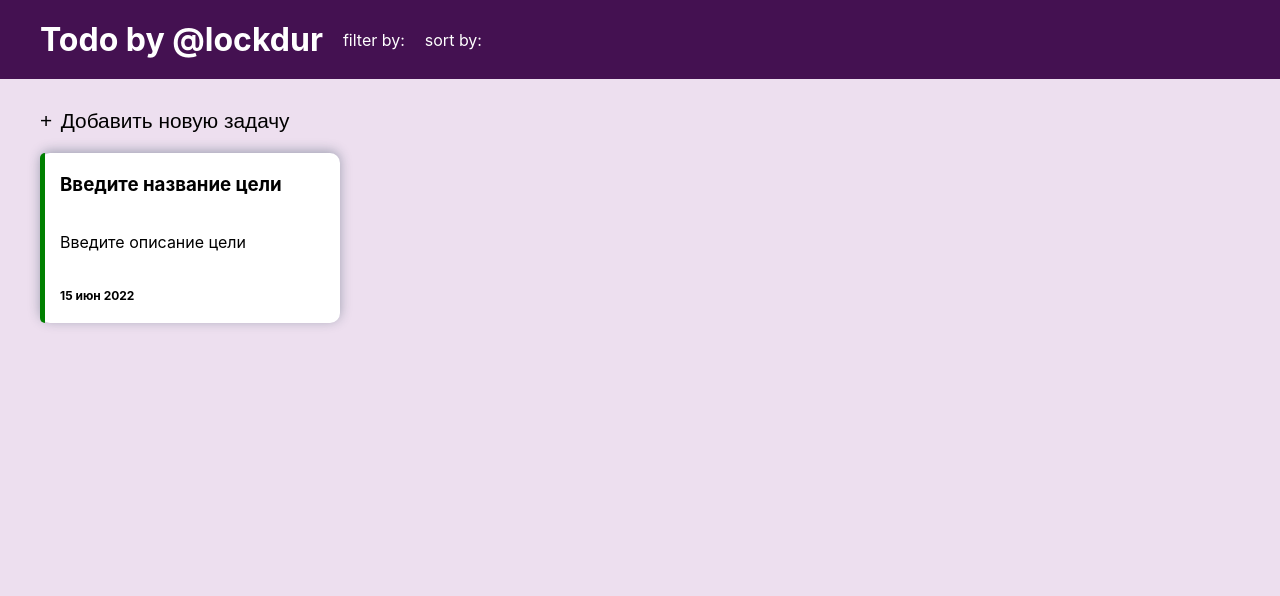
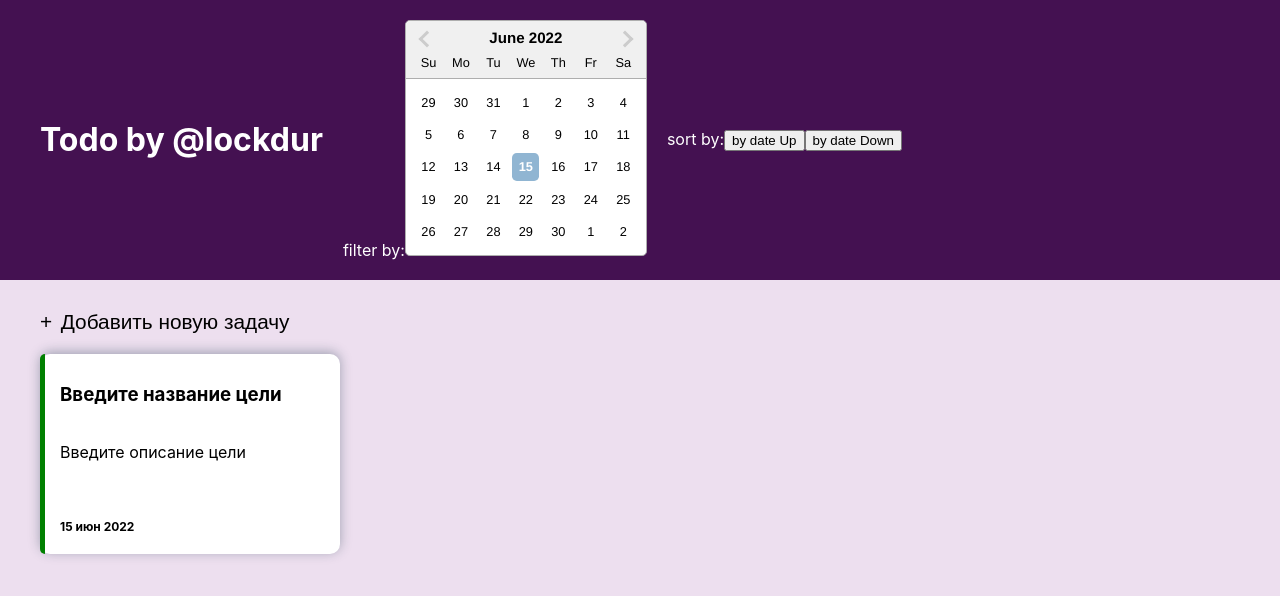
Before and after one commit to MattNovik/tododLockdur, a React (Create React App) app: page / in a window 1280 px wide. Both pictures are taken after a click on the button "Добавить новую задачу". Shown: the top 596 px of the page. Built offline with nearby package versions, Linux system fonts and the light colour scheme.

Commit message:
fix date item problems + sort and filter add

```diff
--- a/src/components/Board/index.js
+++ b/src/components/Board/index.js
@@ -1,33 +1,35 @@
 import './index.scss';
 import { useDispatch, useSelector } from 'react-redux';
 import { Item } from '../Item';
-import { addNewItem, saveItem } from '../../store/boardList';
+import { addNewItem, sortItemsUp, sortItemsDown } from '../../store/boardList';
 import { nanoid } from '@reduxjs/toolkit';
 import { borderSpace } from '../../store/boardList';
 import { useEffect, useState } from 'react';
-
-const month = [
-  'янв',
-  'фев',
-  'мар',
-  'апр',
-  'май',
-  'июн',
-  'июл',
-  'авг',
-  'сен',
-  'окт',
-  'ноя',
-  'дек',
-];
+import DatePicker from 'react-datepicker';
 
 export const Board = () => {
   const dispatch = useDispatch();
-  const boardList = useSelector(borderSpace);
+  let boardList = useSelector(borderSpace);
   let MAXLIST = 9;
   const [smallBoardList, setSmallBoardList] = useState(
     boardList.slice(0, MAXLIST)
   );
+
+  const [startDate, setStartDate] = useState(new Date());
+  const [endDate, setEndDate] = useState(null);
+  const onChange = (dates) => {
+    const [start, end] = dates;
+    setStartDate(start);
+    setEndDate(end);
+    setSmallBoardList(boardList.slice(0, MAXLIST));
+    if (end !== null && start !== null) {
+      setSmallBoardList(
+        smallBoardList.filter(
+          (item) => item.date >= start.getTime() && item.date <= end.getTime()
+        )
+      );
+    }
+  };
 
   useEffect(() => {
     localStorage.setItem('boardList', JSON.stringify(boardList));
@@ -51,8 +53,34 @@ export const Board = () => {
       <div className="overlay-wrapper" onClick={() => {}}></div>
       <div className="board__head">
         <h1 className="board__title">Todo by @lockdur</h1>
-        <div className="board__filter">filter by:</div>
-        <div className="board__sort">sort by:</div>
+        <div className="board__filter">
+          <span>filter by:</span>
+          <DatePicker
+            selected={startDate}
+            onChange={onChange}
+            startDate={startDate}
+            endDate={endDate}
+            selectsRange
+            inline
+          />
+        </div>
+        <div className="board__sort">
+          <span>sort by:</span>
+          <button
+            onClick={() => {
+              dispatch(sortItemsUp());
+            }}
+          >
+            by date Up
+          </button>
+          <button
+            onClick={() => {
+              dispatch(sortItemsDown());
+            }}
+          >
+            by date Down
+          </button>
+        </div>
       </div>
       <div className="board__main">
         <button
@@ -64,20 +92,13 @@ export const Board = () => {
         </button>
         <ul className="board__list">
           {smallBoardList.map((item, i) => {
-            const newDate = new Date(item.date);
-            const normalDate =
-              newDate.getDate() +
-              ' ' +
-              month[newDate.getMonth()] +
-              ' ' +
-              newDate.getFullYear();
             return (
               <Item
                 key={nanoid()}
                 idItem={item.idItem}
                 name={item.name}
                 description={item.description}
-                date={normalDate}
+                date={item.date}
               />
             );
           })}
--- a/src/components/Item/index.js
+++ b/src/components/Item/index.js
@@ -4,7 +4,7 @@ import { Close } from '@mui/icons-material';
 import { useDispatch } from 'react-redux';
 import { removeItem, changeItem, saveItem } from '../../store/boardList';
 import DatePicker from 'react-datepicker';
-import { useState, forwardRef, useEffect } from 'react';
+import { forwardRef, useState } from 'react';
 
 const month = [
   'янв',
@@ -27,24 +27,22 @@ const CustomInput = forwardRef(({ value, onClick }, ref) => (
   </button>
 ));
 
-export const Item = ({ idItem, name, description, date, classDate }) => {
+export const Item = ({ idItem, name, description, date }) => {
   const dispatch = useDispatch();
-  const [newDate, setNewDate] = useState(date);
-  const [picDate, setPicDate] = useState(new Date());
-
-  useEffect(() => {
-    setNewDate(
-      picDate.getDate() +
-        ' ' +
-        month[picDate.getMonth()] +
-        ' ' +
-        picDate.getFullYear()
-    );
-  }, [picDate, date]);
+  const dateObj = new Date(date);
+  const coverDate =
+    dateObj.getDate() +
+    ' ' +
+    month[dateObj.getMonth()] +
+    ' ' +
+    dateObj.getFullYear();
+  const [pickerDate, setPickerDate] = useState(new Date(date));
+  const [classDate] = useState(new Date().getTime() > date ? true : false);
 
   return (
     <li
       className="item"
+      data-classdate={classDate}
       id={idItem}
       onClick={(e) => {
         if (
@@ -75,6 +73,15 @@ export const Item = ({ idItem, name, description, date, classDate }) => {
         label="Название цели"
         placeholder={name}
         className="item__name-input"
+        sx={{
+          //padding: '5px',
+          '& .MuiInputBase-input': {
+            padding: '8px',
+          },
+          '& .MuiInputLabel-root': {
+            transform: 'translate(14px, 8px) scale(1)',
+          },
+        }}
       />
       <h3 className="item__name">{name}</h3>
       <TextareaAutosize
@@ -85,11 +92,11 @@ export const Item = ({ idItem, name, description, date, classDate }) => {
       />
       <p className="item__description">{description}</p>
       <div className="item__date-save">
-        <span>{newDate}</span>
+        <span className="item__date-visual">{coverDate}</span>
         <DatePicker
-          selected={picDate}
+          selected={pickerDate}
           onChange={(date) => {
-            setPicDate(date);
+            setPickerDate(date.getTime());
           }}
           className="item__date"
           customInput={<CustomInput />}
@@ -103,7 +110,7 @@ export const Item = ({ idItem, name, description, date, classDate }) => {
               description: e.target
                 .closest('li')
                 .querySelector('.item__description-input').value,
-              date: picDate.getTime(),
+              date: pickerDate,
             };
             dispatch(saveItem(data));
             e.target.closest('li').classList.remove('item--change');
--- a/src/components/Item/index.scss
+++ b/src/components/Item/index.scss
@@ -1,10 +1,11 @@
 .item {
   display: flex;
   flex-direction: column;
-  row-gap: 20px;
+  justify-content: space-between;
+  row-gap: 10px;
   position: relative;
   width: 300px;
-  min-height: 150px;
+  height: 200px;
   padding: 20px 35px 20px 20px;
   box-sizing: border-box;
   background-color: #fff;
@@ -14,7 +15,7 @@
   transition: all .3s ease;
   backface-visibility: hidden;
 
-  &.item--late {
+  &[data-classdate='true'] {
     &:before {
       background-color: red;
     }
@@ -72,10 +73,21 @@
 
   &__name {
     margin: 0;
+    line-height: 41px;
   }
 
   &__description-input {
     resize: none;
+    max-height: 50px !important;
+    border-radius: 4px;
+    color: rgba(0, 0, 0, 0.87);
+    border-color: rgba(0, 0, 0, 0.23);
+    padding: 8px;
+    overflow: auto;
+
+    &::-webkit-scrollbar {
+      display: none;
+    }
   }
 
   &__name-input,
@@ -85,6 +97,20 @@
     display: none !important;
     visibility: hidden;
     opacity: 0;
+  }
+
+  &__description {
+    margin: 0;
+    min-height: 50px;
+    overflow: hidden;
+    text-overflow: ellipsis;
+    display: -moz-box;
+    -moz-box-orient: vertical;
+    display: -webkit-box;
+    -webkit-line-clamp: 2;
+    -webkit-box-orient: vertical;
+    line-clamp: 2;
+    box-orient: vertical;
   }
 
   &__save-button {
@@ -128,7 +154,7 @@
     }
 
     .item__date-save {
-      span {
+      .item__date-visual {
         display: none;
         visibility: hidden;
         opacity: 0;
--- a/src/index.scss
+++ b/src/index.scss
@@ -1,3 +1,7 @@
+* {
+  box-sizing: border-box;
+}
+
 body {
   width: inherit;
   width: 100%;
@@ -10,6 +14,11 @@ body {
   -moz-osx-font-smoothing: grayscale;
 }
 
+html {
+  overflow-x: hidden;
+  margin-right: calc(-1 * (100vw - 100%));
+}
+
 code {
   font-family: source-code-pro, Menlo, Monaco, Consolas, 'Courier New',
     monospace;
--- a/src/store/boardList.js
+++ b/src/store/boardList.js
@@ -1,8 +1,24 @@
+import { CompressOutlined } from '@mui/icons-material';
 import { createSlice } from '@reduxjs/toolkit';
 
 const initialState = localStorage.getItem('boardList')
   ? JSON.parse(localStorage.getItem('boardList'))
   : [];
+
+const month = [
+  'янв',
+  'фев',
+  'мар',
+  'апр',
+  'май',
+  'июн',
+  'июл',
+  'авг',
+  'сен',
+  'окт',
+  'ноя',
+  'дек',
+];
 
 export const boardSlice = createSlice({
   name: 'board',
@@ -27,12 +43,18 @@ export const boardSlice = createSlice({
         });
       }
     },
+    sortItemsUp: (state, action) => {
+      state.sort((a, b) => a.date - b.date);
+    },
+    sortItemsDown: (state, action) => {
+      state.sort((a, b) => b.date - a.date);
+    },
     changeItem: (state, action) => {},
     saveItem: (state, action) => {
       let id = action.payload.id;
       let name = action.payload.name;
       let description = action.payload.description;
-      let date = new Date(action.payload.date).getTime();
+      let date = action.payload.date;
       state.map((item, i) => {
         if (item.idItem === id) {
           if (name) {
@@ -50,7 +72,13 @@ export const boardSlice = createSlice({
 
 export const borderSpace = (state) => state.board;
 
-export const { addNewItem, removeItem, changeItem, saveItem } =
-  boardSlice.actions;
+export const {
+  addNewItem,
+  removeItem,
+  changeItem,
+  saveItem,
+  sortItemsUp,
+  sortItemsDown,
+} = boardSlice.actions;
 
 export default boardSlice.reducer;
```
